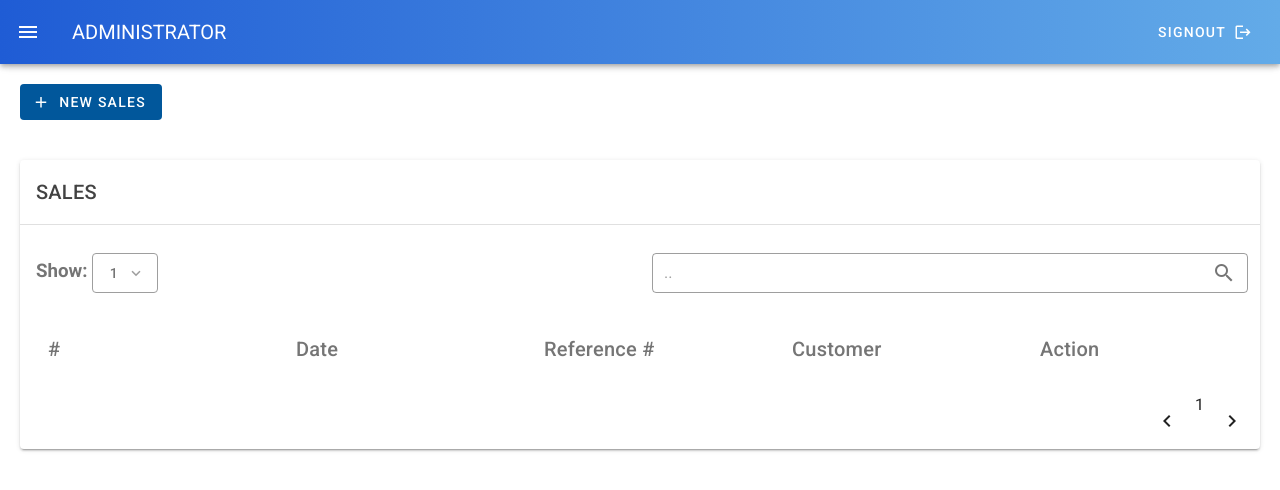
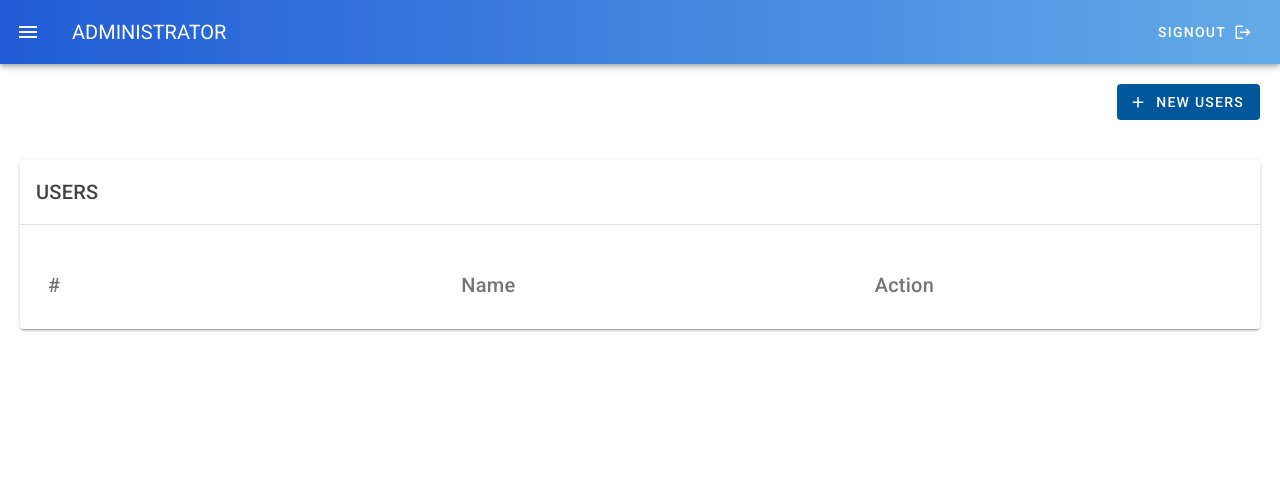
Before and after one commit to romsarmiento0125/CAPS1, a Vue app in the folder fe/: page /admin in a window 1280 px wide. Shown: the top 490 px of the page. Built offline with nearby package versions, Linux system fonts and the light colour scheme.

Commit message:
Categ/Users

```diff
--- /dev/null
+++ b/fe/src/components/DashBoardCategory.vue
@@ -0,0 +1,42 @@
+<template>
+  <div class="d-flex">
+    <v-container fluid container>
+      <v-row>
+        <v-col class="cols-2
+        my-1 "
+        >
+          <v-card>
+            <v-card-title> Product Form</v-card-title>
+            <v-spacer></v-spacer>
+            <v-card-subtitle> Sku</v-card-subtitle>
+          </v-card>
+        </v-col>
+      </v-row>
+    </v-container>
+
+    <v-container fluid container>
+      <v-row>
+        <v-card
+        class="
+        d-flex
+        cols-2
+        my-4 mx-4
+        "
+        >
+          <v-col cols="3">
+            <v-card-subtitle>#</v-card-subtitle>
+          </v-col>
+
+          <v-col cols="3">
+            <v-card-title>Customer</v-card-title>
+          </v-col>
+
+          <v-col cols="3">
+            <v-card-title>Action</v-card-title>
+          </v-col>
+
+        </v-card>
+      </v-row>
+    </v-container>
+  </div>
+</template>
--- /dev/null
+++ b/fe/src/components/DashBoardUsers.vue
@@ -0,0 +1,45 @@
+<template>
+  <div class="Sales">
+    <div class=" d-flex justify-end">
+      <v-btn
+        class="mx-5 my-5"
+        depressed
+        dark
+        color="light-blue darken-4"
+      >
+       <v-icon left>mdi-plus</v-icon>
+       <span>New Users</span>
+      </v-btn>
+    </div>
+
+    <v-card class="my-5 mx-5 oa-2">
+      <v-card-title class="text-uppercase grey--text text--darken-3">
+        Users</v-card-title>
+
+      <v-divider class="pa-2"></v-divider>
+
+
+      <v-container fluid container>
+        <v-row class="grey--text text--darken-1 ">
+          <v-col col-2>
+            <v-card-title>
+              #
+            </v-card-title>
+          </v-col>
+
+          <v-col col-2>
+            <v-card-title>
+              Name
+            </v-card-title>
+          </v-col>
+
+          <v-col col-2  >
+            <v-card-title>
+              Action
+            </v-card-title>
+          </v-col>
+        </v-row>
+      </v-container>
+    </v-card>
+  </div>
+</template
--- a/fe/src/views/AdminDashboard.vue
+++ b/fe/src/views/AdminDashboard.vue
@@ -29,7 +29,9 @@
       <!-- This where body is....!-->
       <!-- <Dash-Home></Dash-Home> -->
       <!-- <Dash-Inv></Dash-Inv>    -->
-      <Dash-Sale></Dash-Sale>
+      <!-- <Dash-Sale></Dash-Sale> -->
+      <!-- <Dash-Categ> </Dash-Categ> -->
+      <Dash-Users></Dash-Users>
       <v-card
       tile
       >
@@ -84,8 +86,9 @@
 
 // import DashBoardHome from '../components/DashBoardHome.vue'
 // import DashBoardInv from '../components/DashBoardInv.vue'
-import DashBoardSale from '../components/DashBoardSale.vue'
-
+// import DashBoardSale from '../components/DashBoardSale.vue'
+// import DashBoardCategory from '../components/DashBoardCategory.vue'
+import DashBoardUsers from '../components/DashBoardUsers.vue'
 export default {
      name: 'Admin',
     data(){
@@ -108,7 +111,9 @@ export default {
     components: {
       // 'Dash-Home': DashBoardHome,
       // 'Dash-Inv': DashBoardInv,
-      'Dash-Sale' : DashBoardSale,
+      // 'Dash-Sale' : DashBoardSale,
+      // 'Dash-Categ': DashBoardCategory,
+      'Dash-Users' : DashBoardUsers,
     }
 }
 </script>
```
